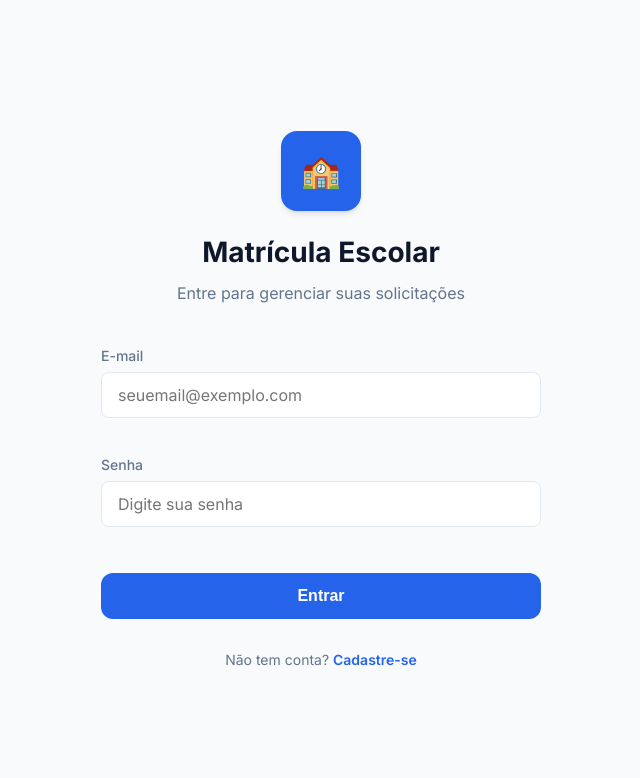
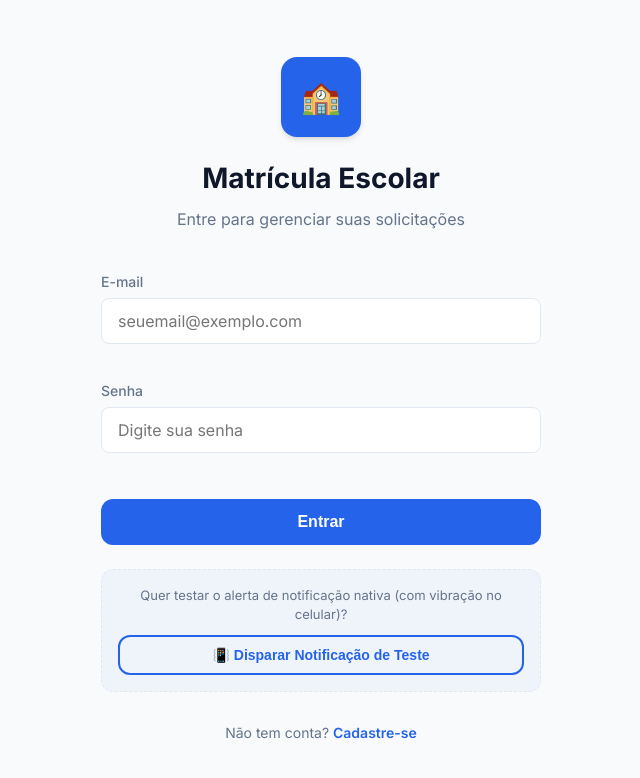
Before and after one commit to andersonvelososilva/MatriculaEscolar, a Next.js app: page / in a window 1280 px wide. Shown: the top 778 px of the page, without its empty margins (319-959 px from the left). Built offline with nearby package versions, Linux system fonts and the light colour scheme; no server answers.

Commit message:
feat: add client-side test notification button on login screen

```diff
--- a/src/app/page.tsx
+++ b/src/app/page.tsx
@@ -10,6 +10,46 @@ export default function Login() {
   const [password, setPassword] = useState("");
   const [loading, setLoading] = useState(false);
   const [error, setError] = useState("");
+
+  const testNotification = async () => {
+    if (typeof window === "undefined") return;
+    if (!("Notification" in window)) {
+      alert("Seu navegador ou dispositivo não suporta notificações.");
+      return;
+    }
+
+    let permission = Notification.permission;
+    if (permission === "default") {
+      permission = await Notification.requestPermission();
+    }
+
+    if (permission !== "granted") {
+      alert("Permissão de notificação negada. Ative nas configurações do navegador para testar.");
+      return;
+    }
+
+    alert("Permissão concedida! Saia do app ou bloqueie a tela do celular agora. A notificação de teste disparará em 4 segundos...");
+
+    setTimeout(() => {
+      if ("serviceWorker" in navigator) {
+        navigator.serviceWorker.ready.then((reg) => {
+          reg.showNotification("🏫 Matrícula Escolar PWA", {
+            body: "Teste: As matrículas estão se encerrando! Regularize a vaga de seu filho.",
+            icon: "/icons/icon-192.png",
+            badge: "/icons/icon-192.png",
+            vibrate: [200, 100, 200, 100, 200, 100, 400],
+            tag: "test-alert",
+            renotify: true
+          } as any);
+        });
+      } else {
+        new Notification("🏫 Matrícula Escolar PWA", {
+          body: "Teste: As matrículas estão se encerrando! Regularize a vaga de seu filho.",
+          icon: "/icons/icon-192.png"
+        });
+      }
+    }, 4000);
+  };
 
   useEffect(() => {
     // Redireciona automaticamente se já estiver logado
@@ -139,6 +179,27 @@ export default function Login() {
         </button>
       </form>
 
+      <div style={{
+        marginTop: "24px",
+        padding: "16px",
+        borderRadius: "var(--radius-md)",
+        border: "1px dashed var(--card-border)",
+        backgroundColor: "rgba(26, 115, 232, 0.04)",
+        textAlign: "center"
+      }}>
+        <p style={{ fontSize: "13px", color: "var(--secondary)", marginBottom: "12px", lineHeight: "1.4" }}>
+          Quer testar o alerta de notificação nativa (com vibração no celular)?
+        </p>
+        <button
+          type="button"
+          onClick={testNotification}
+          className="btn btn-outline"
+          style={{ width: "100%", padding: "10px", fontSize: "14px", display: "flex", alignItems: "center", justifyContent: "center", gap: "8px" }}
+        >
+          📳 Disparar Notificação de Teste
+        </button>
+      </div>
+
       <div style={{ textAlign: "center", marginTop: "30px" }}>
         <p style={{ color: "var(--secondary)", fontSize: "14px" }}>
           Não tem conta?{" "}
```
Also changed, not shown: public/sw.js.
